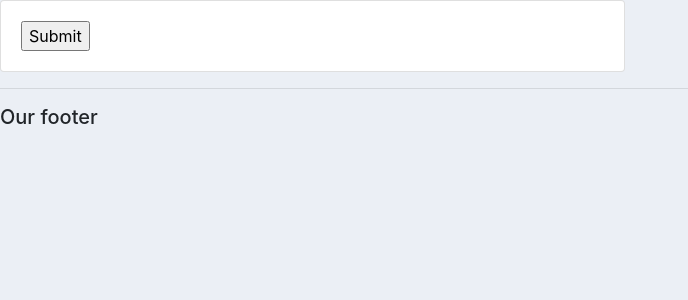
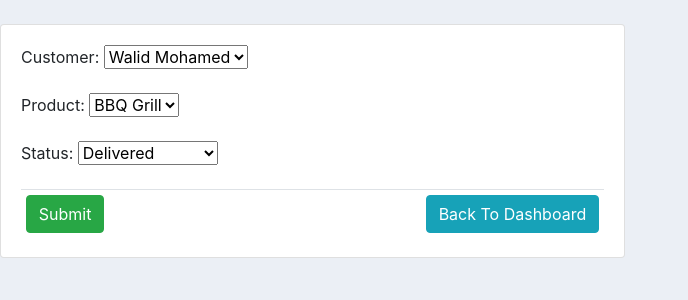
Before and after one commit to WalidMohamed1/Customer-Relationship-Management, a Django app: page /update_order/1/ in a window 1280 px wide. Shown: the part 58-358 px from the top of the page, without its empty margins (0-688 px from the left). Run offline with Django 3.2, Linux system fonts and the light colour scheme; a user stored in the database is signed in; data comes from the database, SQL or seed files in the repository; lists and menus that the app fills with data are empty.

Commit message:
Some modifications I made and issues solving.

```diff
--- a/accounts/filter.py
+++ b/accounts/filter.py
@@ -5,14 +5,13 @@
 
 
 import django_filters
-from django_filters import DateFilter, CharFilter
+from django_filters import DateFilter
 
 from .models import *
 
 class OrderFilter(django_filters.FilterSet):
     start_date = DateFilter(field_name= "date_created", lookup_expr='gte')
     end_date = DateFilter(field_name= "date_created", lookup_expr='lte')
-    note = CharFilter(field_name='note', lookup_expr='icontains')
     class Meta:
         model = Order
         fields = '__all__'
--- a/accounts/forms.py
+++ b/accounts/forms.py
@@ -16,6 +16,12 @@
         model = Order
         fields = '__all__'
 
+class MakeOrderForm(ModelForm):
+    quantity = forms.IntegerField()
+    class Meta:
+        model = Order
+        fields = ['product']
+
 class CreateUserForm(UserCreationForm):
     class Meta:
         model = User
--- a/accounts/models.py
+++ b/accounts/models.py
@@ -11,6 +11,7 @@
     name = models.CharField(max_length=200, null=True)
     phone = models.CharField(max_length=200, null=True)
     email = models.CharField(max_length=200, null=True)
+    customer_orders = models.IntegerField(null=True)
     profile_pic = models.ImageField(default="default.png", null=True, blank=True)
     date_created = models.DateTimeField(auto_now_add=True, null=True)
 
@@ -51,7 +52,6 @@
     product = models.ForeignKey(Product, null=True, on_delete=models.SET_NULL)
     date_created = models.DateTimeField(auto_now_add=True, null=True)
     status = models.CharField(max_length=200, null=True, choices=STATUS)
-    note = models.CharField(max_length=1000, null=True)
 
     def __str__(self):
         return self.product.name
--- a/accounts/templates/accounts/customer.html
+++ b/accounts/templates/accounts/customer.html
@@ -9,7 +9,7 @@
 		<div class="card card-body">
 			<h5>Customer:</h5>
 			<hr>
-			<a class="btn btn-outline-info  btn-sm btn-block" href="">Update Customer</a>
+			<a class="btn btn-outline-info  btn-sm btn-block" href="{% url 'account' %}">Update Customer</a>
 			<a class="btn btn-outline-info  btn-sm btn-block" href="{% url 'create_order' customer.id %}">Place Order</a>
 
 		</div>
@@ -54,7 +54,6 @@
 			<table class="table table-sm">
 				<tr>
 					<th>Product</th>
-					<th>Note</th>
 					<th>Date Orderd</th>
 					<th>Status</th>
 					<th>Update</th>
@@ -64,7 +63,6 @@
 				{% for order in orders %}
 				<tr>
 					<td>{{order.product}}</td>
-					<td>{{order.note}}</td>
 					<td>{{order.date_created}}</td>
 					<td>{{order.status}}</td>
 					<td><a class="btn btn-sm btn-info" href="{% url 'update_order' order.id %}">Update</a></td>
--- a/accounts/templates/accounts/dashboard.html
+++ b/accounts/templates/accounts/dashboard.html
@@ -17,7 +17,7 @@
 				<tr>
 					<th></th>
 					<th>Customer</th>
-					<th>Phone</th>
+					<th>Total Orders</th>
 				</tr>
 				{% for customer in customers %}
 					<tr>
@@ -43,7 +43,7 @@
 					<th>Update</th>
 					<th>Remove</th>
 				</tr>
-				{% for order in orders %}
+				{% for order in last_orders %}
 					<tr>
 						<td>{{order.product}}</td>
 						<td>{{order.date_created}}</td>
--- a/accounts/templates/accounts/main.html
+++ b/accounts/templates/accounts/main.html
@@ -21,8 +21,7 @@
 
     {% endblock %}
 
-    <hr>
-    <h5>Our footer</h5>
+
 
 </body>
 <script src="https://code.jquery.com/jquery-3.3.1.slim.min.js" integrity="sha384-q8i/X+965DzO0rT7abK41JStQIAqVgRVzpbzo5smXKp4YfRvH+8abtTE1Pi6jizo" crossorigin="anonymous"></script>
--- a/accounts/templates/accounts/products.html
+++ b/accounts/templates/accounts/products.html
@@ -20,7 +20,7 @@
                     <tr>
                         <td>{{product.name}}</td>
                         <td>{{product.category}}</td>
-                        <td>{{product.price}}</td>
+                        <td>{{product.price}}{{"$"}}</td>
                     </tr>
                 {% endfor %}
 
--- /dev/null
+++ b/accounts/templates/accounts/update_order.html
@@ -0,0 +1,22 @@
+{% extends 'accounts/main.html' %}
+{% load static %}
+
+{% block content %}
+    <br>
+    <div class="row">
+        <div class="col-md-6">
+            <div class="card card-body">
+                <form action="" method="POST">
+                    {% csrf_token %}
+                    {{form.as_p}}
+                    <table class="table table-sm" style="margin-bottom: 0px;">
+                        <tr>
+                            <th><input class="btn btn-success" type="submit" value="Submit"></th>
+                            <th style="text-align: right;"><a class='btn btn-info' href="{% url 'home' %}">Back To Dashboard</a></th>
+                        </tr>
+                    </table>
+                </form>
+            </div>
+        </div>
+    </div>
+{% endblock content %}
--- a/accounts/templates/accounts/user.html
+++ b/accounts/templates/accounts/user.html
@@ -5,10 +5,12 @@
 <div class="row">
 	<div class="col-md">
 		<div class="card card-body">
+			<a class="btn btn-primary  btn-sm btn-block" href="{% url 'make_order' %}">Make Order</a>
+			<br>
 			<table class="table table-sm">
 				<tr>
 					<th>Product</th>
-					<th>Note</th>
+					<th>Category</th>
 					<th>Date Orderd</th>
 					<th>Status</th>
 				</tr>
@@ -16,7 +18,7 @@
 				{% for order in orders %}
 				<tr>
 					<td>{{order.product}}</td>
-					<td>{{order.note}}</td>
+					<td>{{order.product.category}}</td>
 					<td>{{order.date_created}}</td>
 					<td>{{order.status}}</td>
 				</tr>
--- a/accounts/urls.py
+++ b/accounts/urls.py
@@ -15,6 +15,8 @@
     path('account/', views.accountSettings, name='account'),
     path('products/', views.products, name='products'),
     path('customer/<str:pk_test>/', views.customer, name='customer'),
+
+    path("make_order/", views.MakeOrder, name="make_order"),
 
     path('create_order/<str:pk>/', views.createOrder, name='create_order'),
     path('update_order/<str:pk>/', views.updateOrder, name='update_order'),
--- a/accounts/views.py
+++ b/accounts/views.py
@@ -4,12 +4,13 @@
 from django.contrib import messages
 from django.contrib.auth.decorators import login_required
 from django.contrib.auth.models import Group
+from django.db.models import F
 
 # Create your views here.
 from .models import *
-from .forms import OrderForm, CreateUserForm, CustomerForm
-from .filter import OrderFilter
-from .decorators import unauthenticated_user, allowed_users, admin_only
+from .forms import *
+from .filter import *
+from .decorators import *
 
 
 @unauthenticated_user
@@ -57,13 +58,20 @@
 def home(request):
     customers = Customer.objects.all()
     orders = Order.objects.all()
+    last_orders = Order.objects.select_related('customer__user', 'product').prefetch_related('product__tags').all().order_by('-date_created')[0:5]
 
     totalOrders = orders.count()
     delivered = orders.filter(status='Delivered').count()
     pending = orders.filter(status='Pending').count()
 
-    context = {'orders':orders, 'customers':customers, 'totalOrders':totalOrders,
-    'delivered':delivered, 'pending':pending}
+    context = {
+        'orders':orders,
+        'customers':customers,
+        'last_orders': last_orders,
+        'totalOrders':totalOrders,
+        'delivered':delivered,
+        'pending':pending
+        }
     return render(request, 'accounts/dashboard.html',context)
 
 
@@ -118,6 +126,29 @@
     return render(request, 'accounts/customer.html', context)
 
 
+@login_required(login_url='login')
+@allowed_users(allowed_roles=['customer'])
+def MakeOrder(request):
+    customer = request.user.customer
+    form = MakeOrderForm()
+    if request.method == 'POST':
+        form = MakeOrderForm(request.POST)
+        if form.is_valid():
+            quantity = form.cleaned_data['quantity']
+            order = form.save(commit=False)
+            order.customer = customer
+            for product in range(quantity):
+                order.save()
+                order.pk += 1
+            Customer.objects.filter(pk=customer.id).update(customer_orders = F('customer_orders')+quantity)
+            return redirect('user-page')
+
+
+    context = {
+        'form' : form,
+    }
+    return render(request, 'accounts/make_order.html', context)
+
 
 @login_required(login_url='login')
 @allowed_users(allowed_roles=['admin'])
@@ -125,16 +156,14 @@
     OrderFormSet = inlineformset_factory(Customer, Order, fields=('product', 'status'), extra=10)
     customer = Customer.objects.get(id=pk)
     formset = OrderFormSet(queryset=Order.objects.none(), instance=customer)
-    #form = OrderForm(initial={'customer':customer})
     if request.method == 'POST':
-        #form = OrderForm(request.POST)
         formset = OrderFormSet(request.POST, instance=customer)
         if formset.is_valid():
             formset.save()
-            return redirect('/')
+        return redirect('customer',customer.id)
 
     context = {'formset':formset}
-    return render(request, 'accounts/order_form.html', context)
+    return render(request, 'accounts/place_order.html', context)
 
 
 @login_required(login_url='login')
@@ -150,7 +179,7 @@
             return redirect('/')
 
     context = {'form':form}
-    return render(request, 'accounts/order_form.html', context)
+    return render(request, 'accounts/update_order.html', context)
 
 
 @login_required(login_url='login')
@@ -160,7 +189,7 @@
 
     if request.method == 'POST':
         order.delete()
-        return redirect('/')
+        return redirect('customer' ,order.customer.id)
 
     order = Order.objects.get(id=pk)
     context = {'item':order}
```
Also changed, not shown: accounts/templates/accounts/make_order.html (added, +22 -0 lines), accounts/migrations/0012_customer_total_orders.py (added), accounts/migrations/0013_remove_order_note.py (added), accounts/migrations/0014_rename_total_orders_customer_customer_orders.py (added), accounts/templates/accounts/place_order.html (renamed from accounts/templates/accounts/order_form.html).
